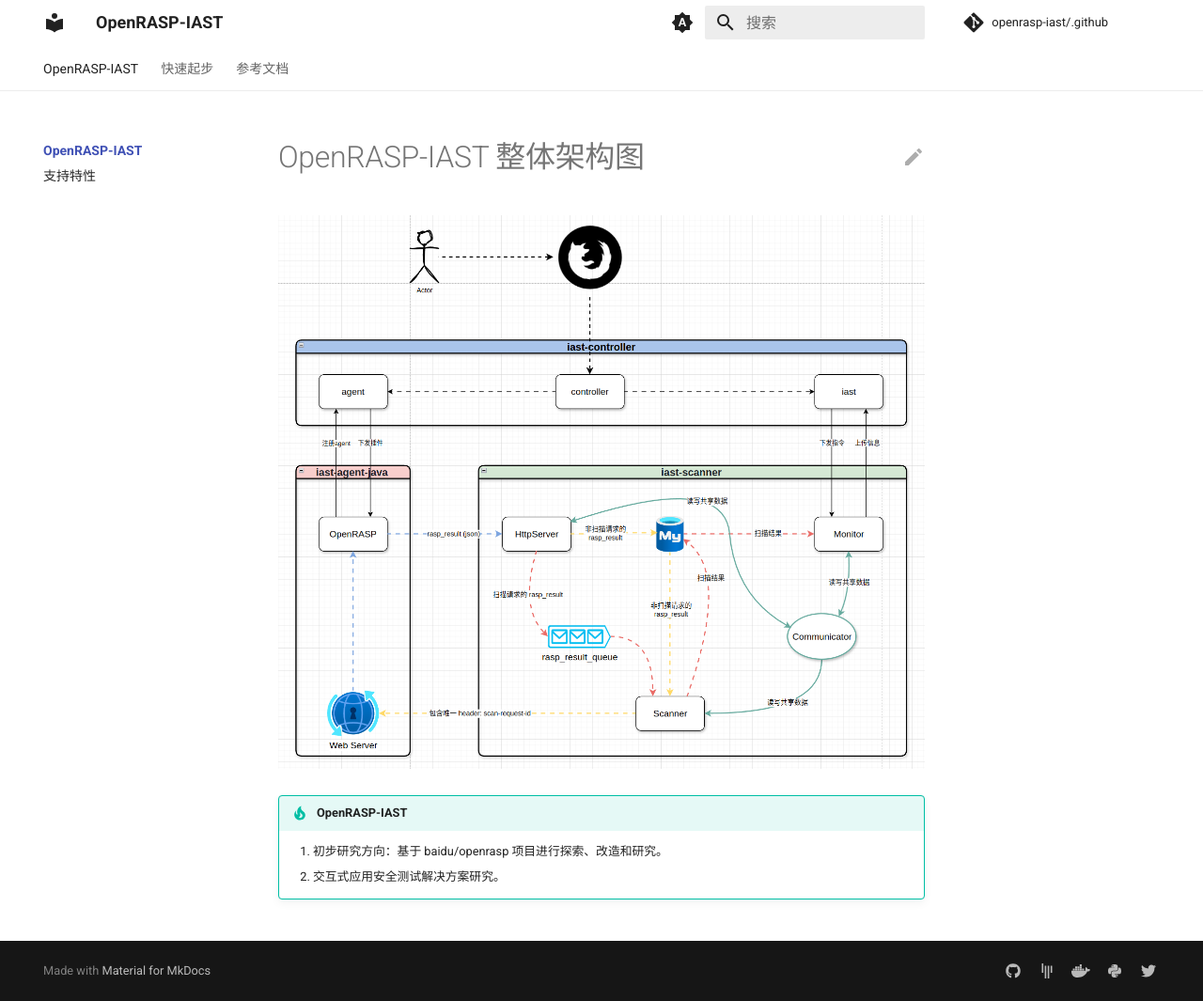
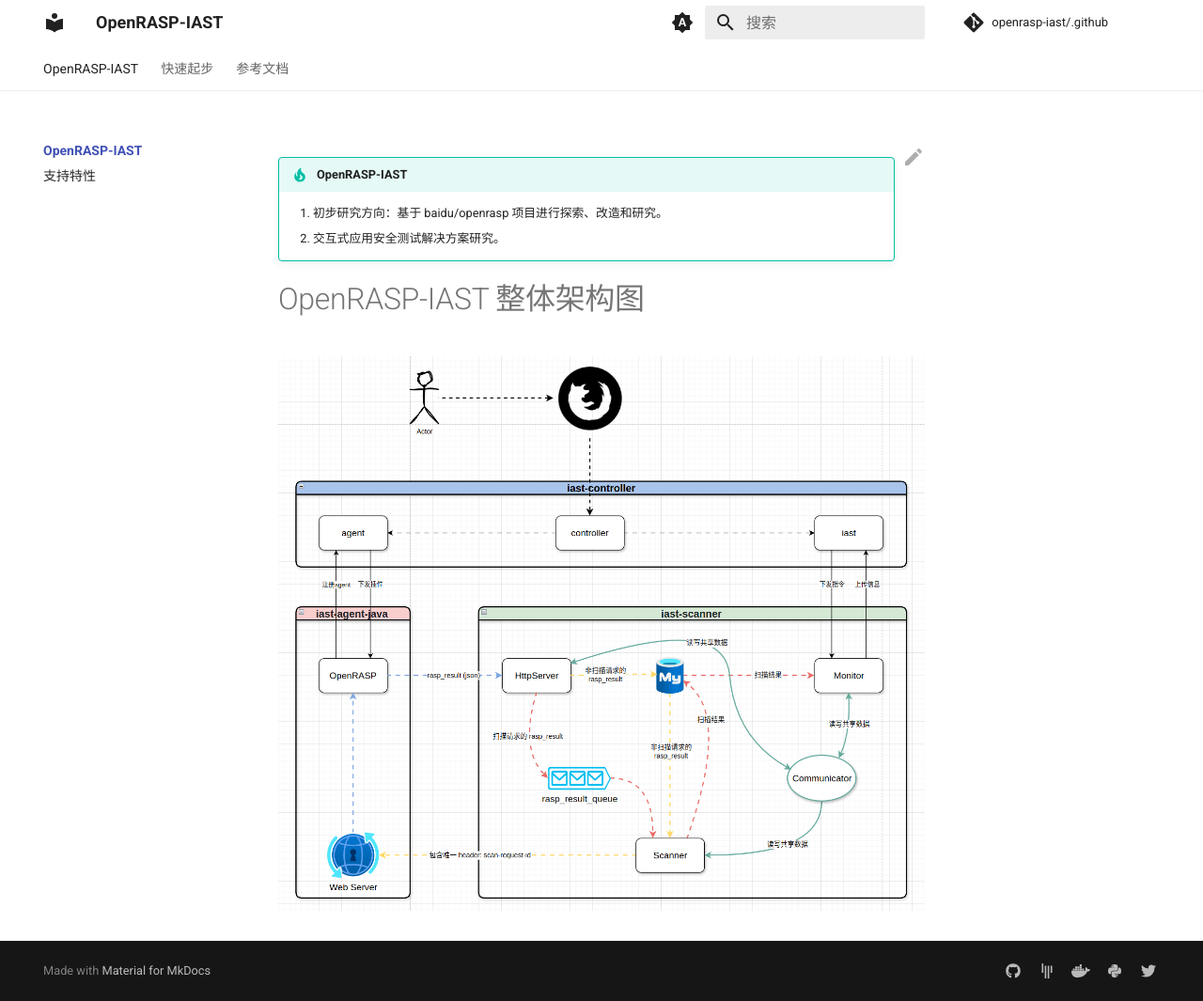
Before and after one commit to openrasp-iast/.github, an MkDocs documentation site: the page built from docs/index.md, in a window 1280 px wide and 1065 px high. Shown: the whole window at 94% size. Built offline with MkDocs 1.6.1 and Material for MkDocs 9.7.7, drawn with Linux system fonts in a browser that asks for light colours; comment, search, counter and statistics services are not loaded.

Commit message:
Update index.md

```diff
--- a/docs/index.md
+++ b/docs/index.md
@@ -1,8 +1,8 @@
-# OpenRASP-IAST 整体架构图
-
-![整体架构图](整体架构图.png)
-
 !!! tip "OpenRASP-IAST"
 
     1. 初步研究方向：基于 baidu/openrasp 项目进行探索、改造和研究。
     2. 交互式应用安全测试解决方案研究。
+
+# OpenRASP-IAST 整体架构图
+
+![整体架构图](整体架构图.png)
```
